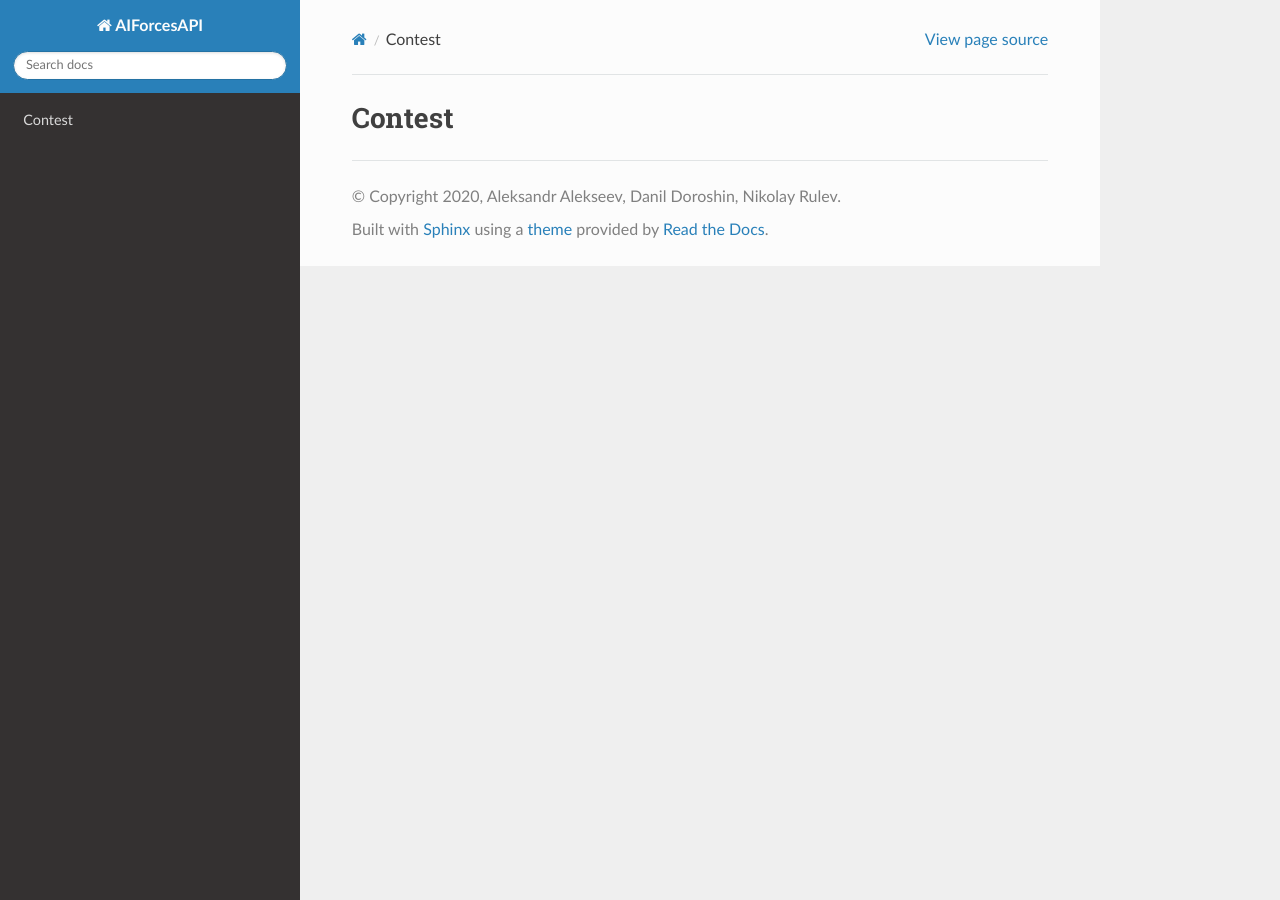
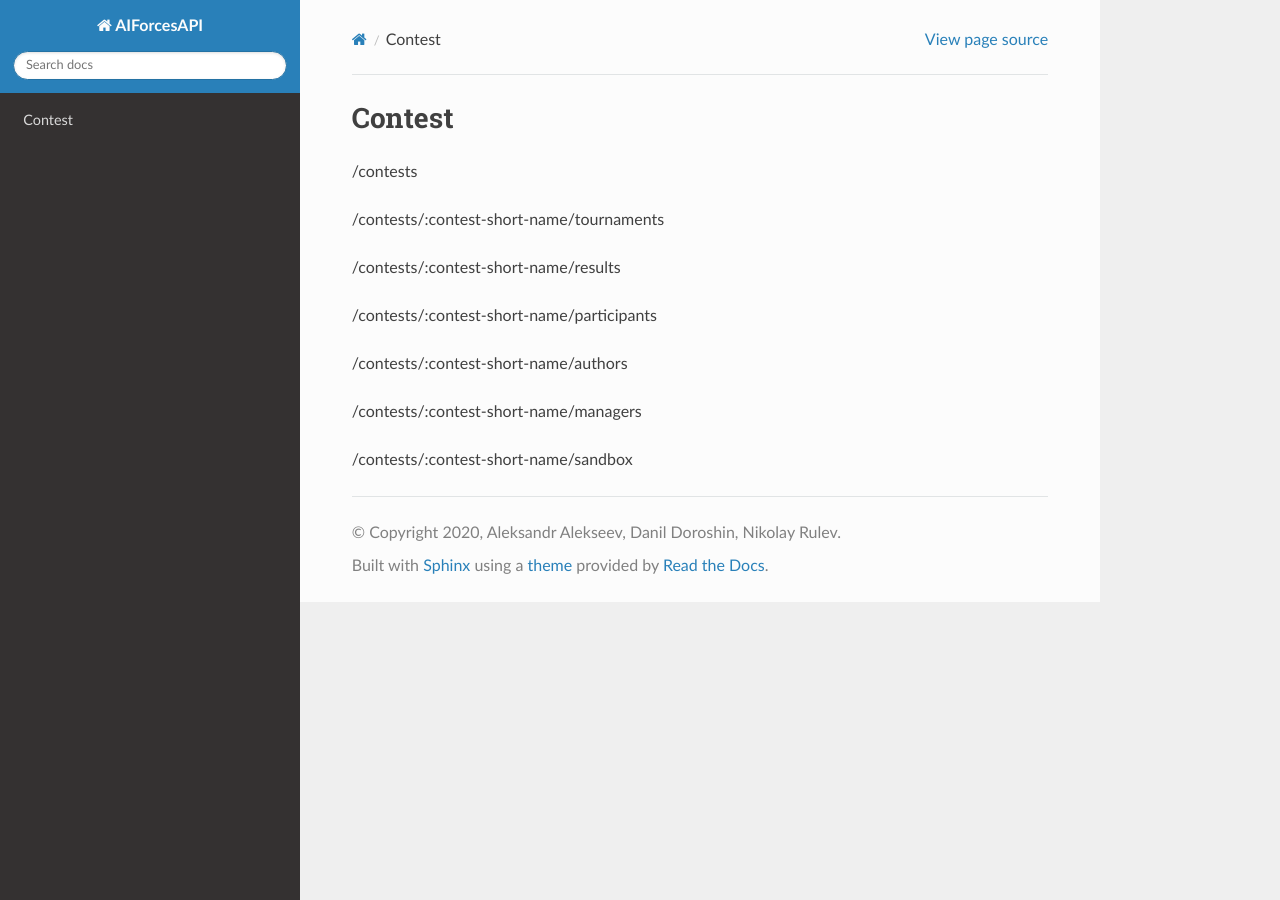
Before and after one commit to AIForces/AIForcesAPI, a Sphinx documentation site: the page built from docs/source/contest.rst, in a window 1280 px wide. Built offline with Sphinx 7.4.7 and the Read the Docs theme 2.0.0, drawn with Linux system fonts in a browser that asks for light colours.

Commit message:
Added contest return objects prototype

```diff
--- a/docs/source/contest.rst
+++ b/docs/source/contest.rst
@@ -1,2 +1,16 @@
 Contest
 -------
+
+/contests
+
+/contests/:contest-short-name/tournaments
+
+/contests/:contest-short-name/results
+
+/contests/:contest-short-name/participants
+
+/contests/:contest-short-name/authors
+
+/contests/:contest-short-name/managers
+
+/contests/:contest-short-name/sandbox
```
Also changed, not shown: docs/source/return_objects.rst (+35 -0 lines).
